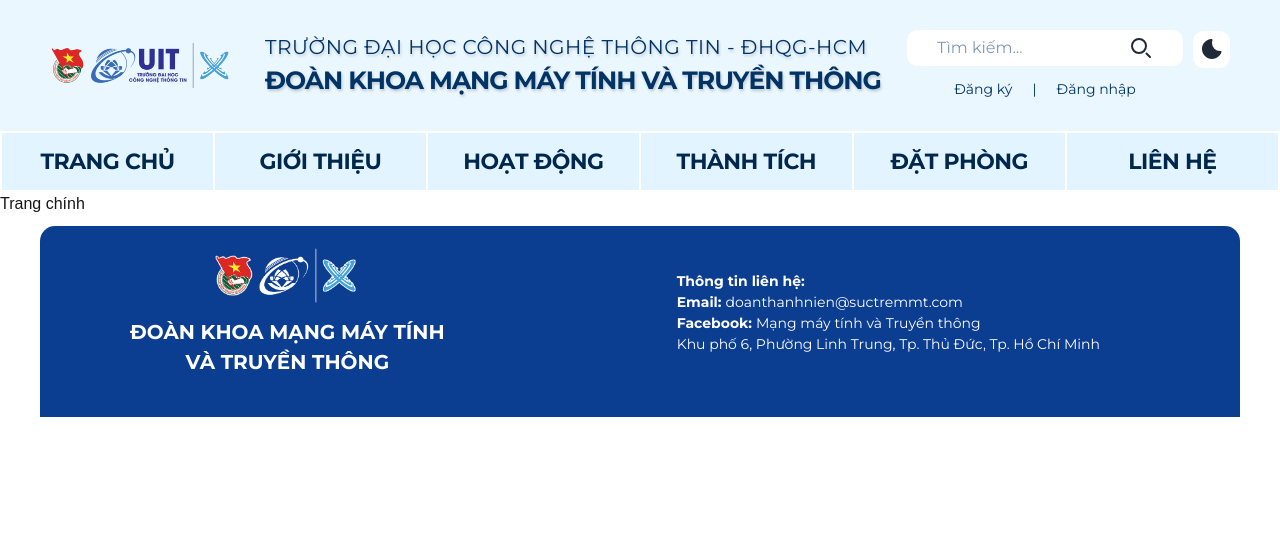
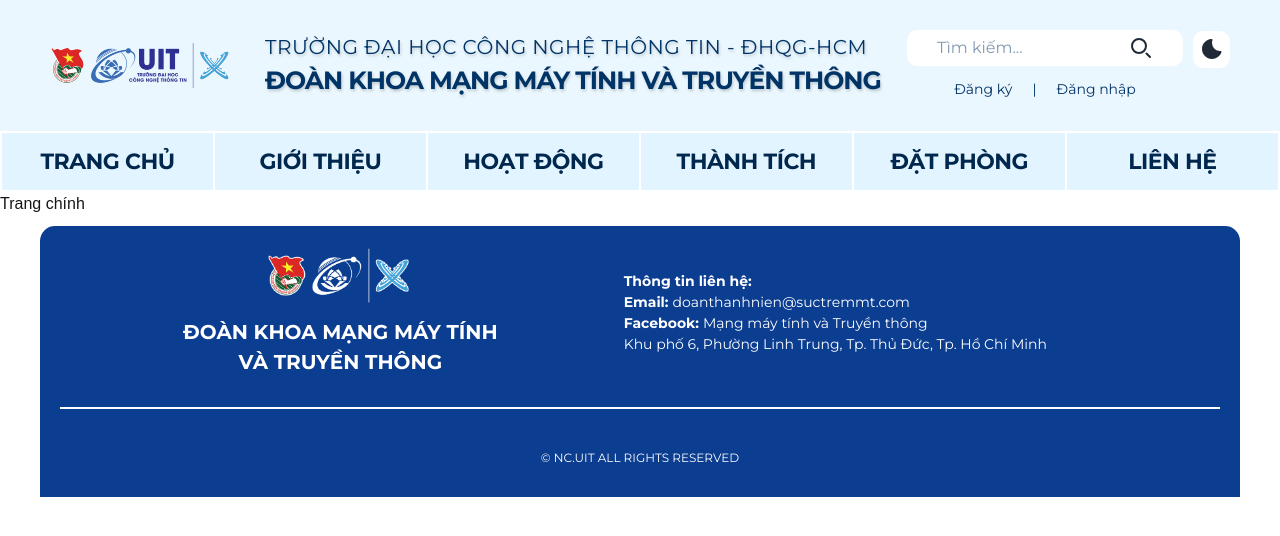
Before and after one commit to htcisme/NT208.P24, a Next.js app: page / in a window 1280 px wide. Shown: the top 536 px of the page. Built offline with nearby package versions, Linux system fonts and the light colour scheme.

Commit message:
update the final version of footer

```diff
--- a/src/components/Footer/index.jsx
+++ b/src/components/Footer/index.jsx
@@ -49,6 +49,10 @@
                         </p>
                     </div>
                 </div>
+                <hr className="footer-divider" />
+                <p className="footer-rights">
+                    © NC.UIT ALL RIGHTS RESERVED
+                </p>
             </div>
             <hr className="footer-divider" />
             <p className="footer-rights">
--- a/src/styles-comp/style.css
+++ b/src/styles-comp/style.css
@@ -190,20 +190,20 @@
     border-bottom-left-radius: 0;
     border-bottom-right-radius: 0;
     display: flex;
-    flex-direction: row;
+    flex-direction: column;
     align-items: center;
     justify-content: space-between;
     width: 100%;
     max-width: 1200px;
     margin: 10px auto;
-    box-sizing: border-box;
+    /* box-sizing: border-box; */
     font-family: 'Montserrat', sans-serif;
     font-size: 14px; /* Kích thước chữ mặc định */
 }
 
 .footer-columns {
     display: flex;
-    justify-content: space-between;
+    justify-content: space-around;
     width: 100%;
     margin-left: 20px;
 }
@@ -247,12 +247,19 @@
     margin: 10px 0;
     width: 100%;
     border: 0.5px solid #ffffff;
+    width: 100%;
+    max-width: 1200px;
+    margin: 10px auto;
 }
 
 .footer-rights {
     font-size: 12px;
     color: #ffffff;
     padding-top: 20px;
+    width: 100%;
+    max-width: 1200px;
+    margin: 10px auto;
+    text-align: center;
     font-family: 'Montserrat', sans-serif;
 }
 
```
